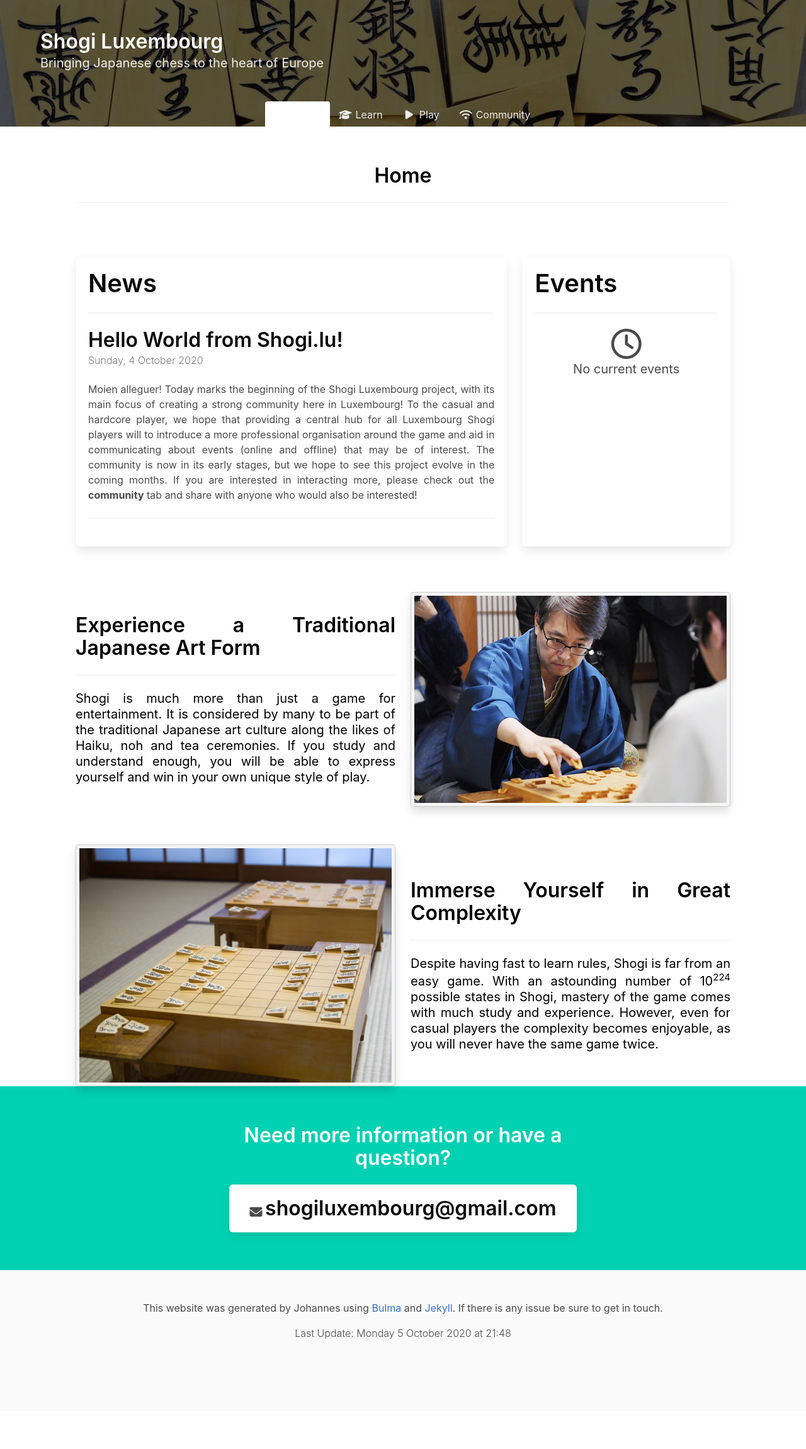
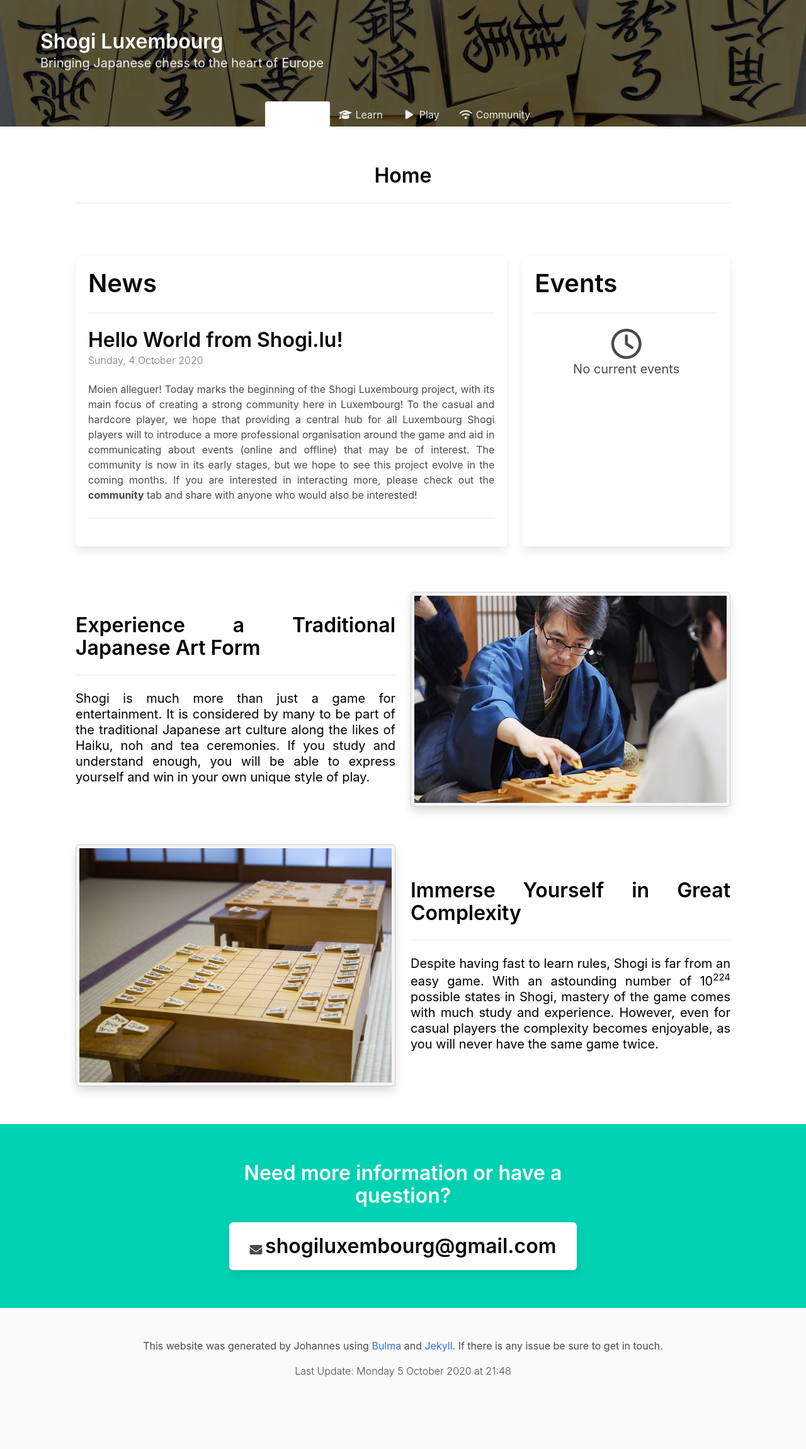
Before and after one commit to DerAndereJohannes/shogi-lu, a Jekyll site: the page built from index.html, in a window 1280 px wide. Shown: the whole page at 63% size. Built offline with Jekyll 4.4.1, drawn with Linux system fonts in a browser that asks for light colours; nearby versions of some CDN libraries; before the commit the page ends 2241 px from its top, so only the background shows below that.

Commit message:
fixed bottom padding when screen gets larger

```diff
--- a/css/tabs.css
+++ b/css/tabs.css
@@ -32,14 +32,6 @@
 .tab-pane {
 	display: none;
 }
-
-/* .tab-pane.is-active {
-display: block;
-width: 50%;
-position: relative;
-left: 50%;
-transform: translateX(-50%);
-} */
 
 .is-active {
 	display: initial;
@@ -125,7 +117,9 @@ transform: translateX(-50%);
 
 @media only screen and (min-width: 768px) {
 	.tab-content {
-		padding: 60px 120px 0px 120px;
+		padding-top: 60px;
+		padding-left: 120px;
+		padding-right: 120px;
 		top: 197px;
 		color: #000;
 		background-color: white;
```
Also changed, not shown: 16 other files.
